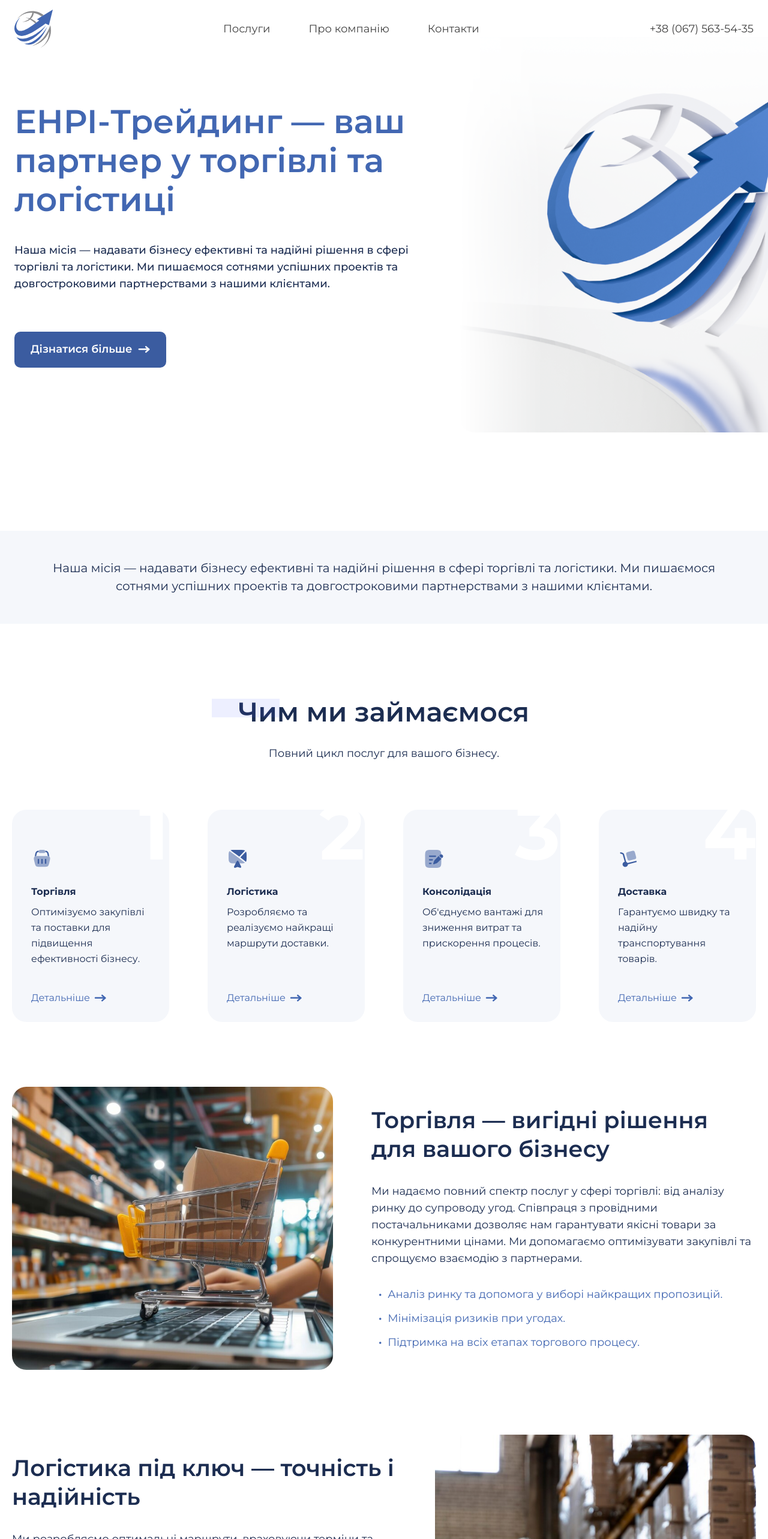
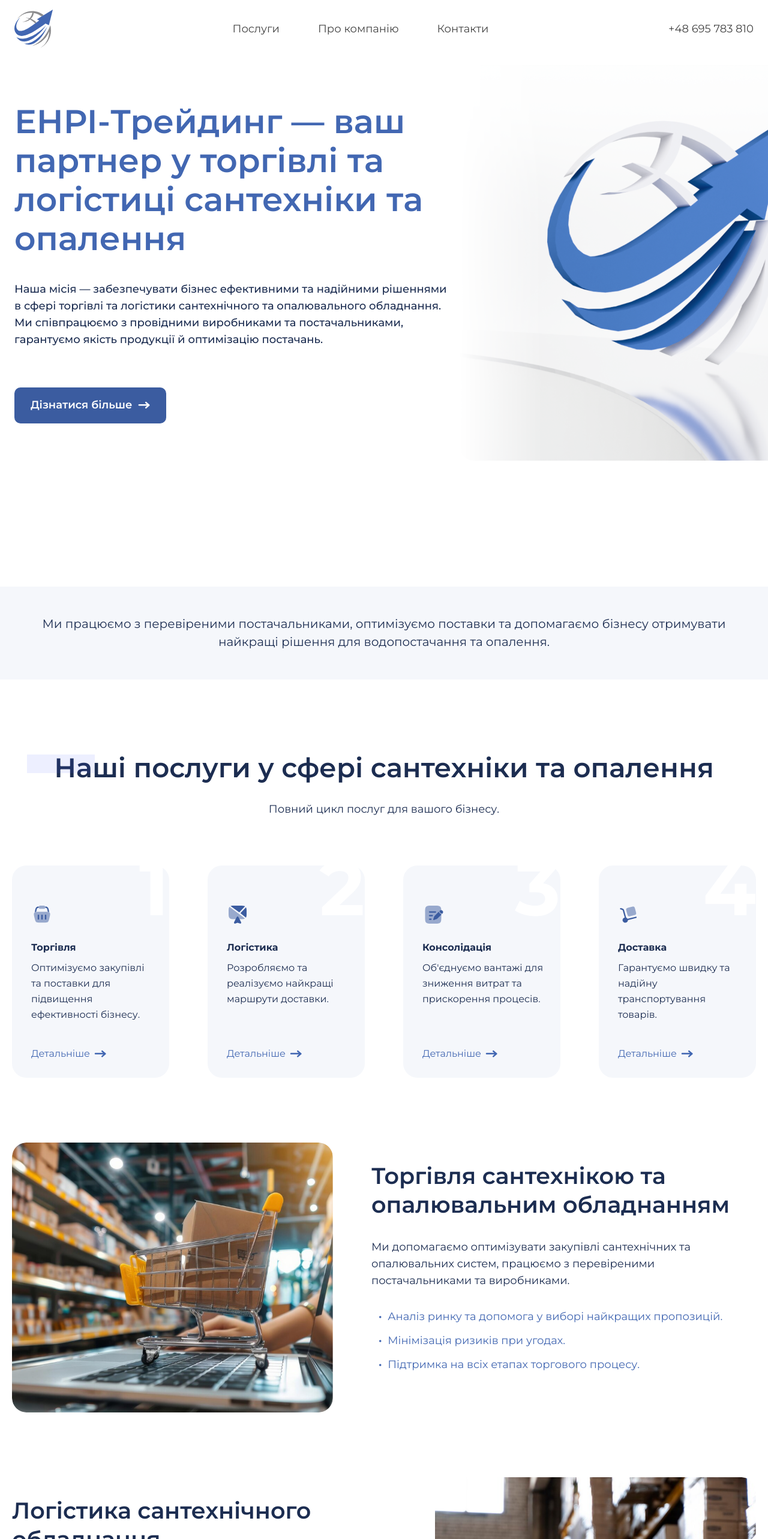
Before and after one commit to WindF1N/logistics, a React (Vite) app in the folder frontend/: page / in a window 1280 px wide. Shown: the top 2566 px of the page at 60% size. Built offline with nearby package versions, Linux system fonts and the light colour scheme.

Commit message:
Refactor website content to focus on plumbing and heating equipment services

```diff
--- a/frontend/src/components/AboutUs.jsx
+++ b/frontend/src/components/AboutUs.jsx
@@ -7,8 +7,8 @@
 
 const aboutUsItems = [
   {
-    title: "Торгівля — вигідні рішення для вашого бізнесу",
-    description: "Ми надаємо повний спектр послуг у сфері торгівлі: від аналізу ринку до супроводу угод. Співпраця з провідними постачальниками дозволяє нам гарантувати якісні товари за конкурентними цінами. Ми допомагаємо оптимізувати закупівлі та спрощуємо взаємодію з партнерами.",
+    title: "Торгівля сантехнікою та опалювальним обладнанням",
+    description: "Ми допомагаємо оптимізувати закупівлі сантехнічних та опалювальних систем, працюємо з перевіреними постачальниками та виробниками.",
     listItems: [
       "Аналіз ринку та допомога у виборі найкращих пропозицій.",
       "Мінімізація ризиків при угодах.",
@@ -17,8 +17,8 @@
     image: aboutUs1Image,
   },
   {
-    title: "Логістика під ключ — точність і надійність",
-    description: "Ми розробляємо оптимальні маршрути, враховуючи терміни та специфіку ваших вантажів. Наша команда забезпечує повне супроводження на кожному етапі доставки, від відправлення до отримання. Прозорість процесів і контроль термінів — основа нашої логістики.",
+    title: "Логістика сантехнічного обладнання",
+    description: "Організовуємо перевезення труб, радіаторів, котлів, фітингів та іншого обладнання за оптимальними маршрутами.",
     listItems: [
       "Індивідуальний підхід до кожного замовлення.",
       "Мінімізація витрат за рахунок оптимізації маршрутів.",
@@ -28,7 +28,7 @@
   },
   {
     title: "Консолідація вантажів — економія та зручність",
-    description: "Ми об'єднуємо вантажі від різних відправників в єдину партію для оптимізації перевезень. Це дозволяє знизити вартість доставки та скоротити час очікування. Наші фахівці стежать за безпекою та збереженням вашого вантажу на всіх етапах транспортування.",
+    description: "Об’єднуємо поставки сантехніки та опалювального обладнання для зниження витрат і прискорення доставки.",
     listItems: [
       "Зниження витрат за рахунок об'єднання вантажів.",
       "Підвищення ефективності та скорочення термінів доставки.",
@@ -59,6 +59,7 @@
                     fromTransform="translateY(20px)"
                     duration="all 0.5s ease-out"
                     triggerOnce={true}
+                    id={"services"+index}
                 >
                     <div className="relative w-[535px] min-w-[535px] max-[1023px]:w-[100%] max-[1023px]:h-[240px] max-[1023px]:min-w-full">
                         <img
--- a/frontend/src/components/Adventages.jsx
+++ b/frontend/src/components/Adventages.jsx
@@ -15,7 +15,7 @@
     {
       img: adventage2Image,
       title: "Швидкість",
-      text: "Працюємо точно в строк, дотримуючись усіх домовленостей."
+      text: "Оперативна доставка котлів, труб, фітингів у чіткі терміни."
     },
     {
       img: adventage3Image,
@@ -25,7 +25,7 @@
     {
       img: adventage4Image,
       title: "Комплексний підхід",
-      text: "Ми беремо на себе всі етапи, щоб ви могли зосередитися на головному."
+      text: "Від аналізу ринку до доставки — повний цикл послуг."
     }
   ];
     return (
--- a/frontend/src/components/AnimatedBlock.jsx
+++ b/frontend/src/components/AnimatedBlock.jsx
@@ -1,7 +1,7 @@
 import React from 'react';
 import { useInView } from 'react-intersection-observer';
 
-const AnimatedBlock = ({ children, classNames, triggerOnce, threshold, fromOpacity, fromTransform, duration, delay }) => {
+const AnimatedBlock = ({ children, classNames, triggerOnce, threshold, fromOpacity, fromTransform, duration, delay, id }) => {
   const { ref, inView } = useInView({
     triggerOnce: triggerOnce, // Анимация срабатывает только один раз
     threshold: threshold, // Порог видимости (10% элемента в области видимости)
@@ -11,6 +11,7 @@
     <div
       ref={ref}
       className={classNames}
+      id={id}
       style={
         inView ?
           {
--- a/frontend/src/components/Banner.jsx
+++ b/frontend/src/components/Banner.jsx
@@ -13,7 +13,7 @@
     };
 
     return (
-        <div className="relative w-full max-w-[1320px] mx-auto flex items-center justify-between mt-[168px] max-[1320px]:mt-[74px] max-[768px]:mt-[50px] px-[24px] max-[768px]:flex-col max-[768px]:gap-[24px]">
+        <div className="relative w-full max-w-[1320px] mx-auto flex items-center justify-between mt-[128px] max-[1320px]:mt-[74px] max-[768px]:mt-[50px] px-[24px] max-[768px]:flex-col max-[768px]:gap-[24px]">
             <AnimatedBlock
                 classNames="max-w-[765px] max-[1024px]:max-w-[585px] max-[768px]:max-w-full"
                 fromOpacity={0}
@@ -22,10 +22,10 @@
                 triggerOnce={true}
             >
                 <h1 className="font-geologica text-[#4267B2] text-[55px] leading-[65px] font-[600] max-[768px]:text-[40px] max-[768px]:text-[32px] max-[768px]:leading-[40px]">
-                    ЕНРІ-Трейдинг — ваш партнер у торгівлі та логістиці
+                    ЕНРІ-Трейдинг — ваш партнер у торгівлі та логістиці сантехніки та опалення
                 </h1>
-                <p className="font-geologica text-[18px] font-[500] leading-[28px] text-[#1C2D51] mt-[38px] max-w-[674px] max-[768px]:mt-[24px]">
-                    Наша місія — надавати бізнесу ефективні та надійні рішення в сфері торгівлі та логістики. Ми пишаємося сотнями успішних проектів та довгостроковими партнерствами з нашими клієнтами.
+                <p className="font-geologica text-[18px] font-[500] leading-[28px] text-[#1C2D51] mt-[38px] max-w-[724px] tracking-[0em] max-[768px]:mt-[24px]">
+                    Наша місія — забезпечувати бізнес ефективними та надійними рішеннями в сфері торгівлі та логістики сантехнічного та опалювального обладнання. Ми співпрацюємо з провідними виробниками та постачальниками, гарантуємо якість продукції й оптимізацію постачань.
                 </p>
                 <div className="mt-[66px] max-[768px]:mt-[24px]">
                     <button
@@ -35,9 +35,9 @@
                     >
                         Дізнатися більше
                         <svg width="20" height="13" viewBox="0 0 20 13" fill="none" xmlns="http://www.w3.org/2000/svg">
-                            <path d="M17.6953 6.16675L1.92957 6.16675" stroke="white" stroke-width="2.5" stroke-linecap="round" stroke-linejoin="round"/>
-                            <path d="M18.0704 6.5L13.1906 10.8333" stroke="white" stroke-width="2.5" stroke-linecap="round" stroke-linejoin="round"/>
-                            <path d="M18.0704 6.50008L13.1906 2.16675" stroke="white" stroke-width="2.5" stroke-linecap="round" stroke-linejoin="round"/>
+                            <path d="M17.6953 6.16675L1.92957 6.16675" stroke="white" strokeWidth="2.5" strokeLinecap="round" strokeLinejoin="round"/>
+                            <path d="M18.0704 6.5L13.1906 10.8333" stroke="white" strokeWidth="2.5" strokeLinecap="round" strokeLinejoin="round"/>
+                            <path d="M18.0704 6.50008L13.1906 2.16675" stroke="white" strokeWidth="2.5" strokeLinecap="round" strokeLinejoin="round"/>
                         </svg>
                     </button>
                 </div>
--- a/frontend/src/components/Footer.jsx
+++ b/frontend/src/components/Footer.jsx
@@ -62,10 +62,10 @@
                     triggerOnce={true}
                     >
                         <h2 className="font-geologica text-[45px] leading-[54.86px] font-[600] text-[#1C2D51] max-[1024px]:text-center">
-                            Зв'яжіться з нами
+                            Зв’яжіться з нами
                         </h2>
                         <p className="font-geologica text-[18px] leading-[28px] mt-[11px] font-[400] text-[#1C2D51] max-[1024px]:text-center">
-                            Якщо у вас виникли запитання або бажаєте дізнатися більше про наші послуги, напишіть нам через форму чи зателефонуйте.
+                            Якщо вам потрібні надійні постачання сантехнічного та опалювального обладнання, зв’яжіться з нами — ми допоможемо знайти найкращі рішення для вашого бізнесу.
                         </p>
                         <img src={contactsImage} alt="contacts" className="w-[407px] h-[233px] object-cover max-[768px]:w-full max-[768px]:h-auto"/>
                     </AnimatedBlock>
@@ -141,7 +141,7 @@
                     <div onClick={() => scrollToSection('contacts')}>Контакти</div>
                 </div>
                 <div className="text-[14px] leading-[28px] font-[500] text-[#4A4A4A] mt-[16px] max-w-[499px]">
-                    Наша місія — надавати бізнесу ефективні та надійні рішення в сфері торгівлі та логістики. Ми пишаємося сотнями успішних проектів та довгостроковими партнерствами з нашими клієнтами.
+                    Наша місія — забезпечувати бізнес ефективними та надійними рішеннями в сфері торгівлі та логістики сантехнічного та опалювального обладнання.
                 </div>
             </div>
             <div className="flex flex-col justify-end">
@@ -149,13 +149,13 @@
                     Адреса головного офісу
                 </div>
                 <div className="text-[14px] leading-[20px] font-[400] text-[#4A4A4A] mt-[16px]">
-                    м. Київ вул. Євгена Коновальця 31 офіс 39
+                    ul. . MAGNOLII 30, miejsc. DĘBE, kod 05-140 poczta, kraj POLSKA
                 </div>
                 <div className="text-[14px] leading-[20px] font-[400] text-[#4A4A4A] mt-[16px]">
-                    +38 (067) 563-54-35
+                    +48 695 783 810
                 </div>
                 <div className="text-[14px] leading-[20px] font-[400] text-[#4A4A4A] mt-[16px]">
-                    info@fp-partners.ua
+                    enri@enri-trading.com
                 </div>
             </div>
         </div>
--- a/frontend/src/components/Header.jsx
+++ b/frontend/src/components/Header.jsx
@@ -29,7 +29,7 @@
                 <div onClick={() => scrollToSection('contacts')}>Контакти</div>
             </div>
             <div className="shrink-0">
-                <a href="tel:+380675635435" className="text-center text-[#444444] text-[18px] font-normal leading-[28px] cursor-pointer">+38 (067) 563-54-35</a>
+                <a href="tel:+48695783810" className="text-center text-[#444444] text-[18px] font-normal leading-[28px] cursor-pointer">+48 695 783 810</a>
             </div>
         </AnimatedBlock>
     );
--- a/frontend/src/components/Mission.jsx
+++ b/frontend/src/components/Mission.jsx
@@ -12,7 +12,7 @@
             triggerOnce={true}
           >
             <div className="font-geologica text-[20px] leading-[30px] font-[400] text-[#1C2D51] text-center max-w-[1160px] max-[1024px]:px-[24px]">
-              Наша місія — надавати бізнесу ефективні та надійні рішення в сфері торгівлі та логістики. Ми пишаємося сотнями успішних проектів та довгостроковими партнерствами з нашими клієнтами.
+              Ми працюємо з перевіреними постачальниками, оптимізуємо поставки та допомагаємо бізнесу отримувати найкращі рішення для водопостачання та опалення.
             </div>
           </AnimatedBlock>
         </div>
--- a/frontend/src/components/Services.jsx
+++ b/frontend/src/components/Services.jsx
@@ -5,6 +5,15 @@
 import AnimatedBlock from './AnimatedBlock';
 
 export default function Services() {
+    const scrollToSection = (id) => {
+        const element = document.getElementById(id);
+        if (element) {
+          element.scrollIntoView({
+            behavior: 'smooth', // Плавный скролл
+            block: 'center', // Скролл к началу элемента
+          });
+        }
+    };
     const services = [
         {
             icon: service1Image,
@@ -44,7 +53,7 @@
               classNames={"flex flex-col items-center"}
             >
               <h2 className="relative flex text-[45px] leading-[54.86px] font-[600] text-[#1C2D51] text-center">
-                Чим ми займаємося
+                Наші послуги у сфері сантехніки та опалення
                 <div className='absolute w-[113px] h-[31px] bg-[#4D65FF] opacity-[0.1] top-[5px] left-[-45px] max-[524px]:right-[6vw] max-[524px]:left-auto'></div>
               </h2>
               <p className="text-[18px] leading-[28px] font-[400] text-[#1C2D51] mt-[27px] text-center">
@@ -72,12 +81,12 @@
                   <div className="font-geologica text-[16px] leading-[26px] font-[400] text-[#1C2D51] w-[105%] mb-[44px]">
                       {_.description}
                   </div>
-                  <div className="text-[16px] leading-[16px] font-[400] text-[#4267B2] flex items-center gap-[7px] mt-auto">
+                  <div className="text-[16px] leading-[16px] font-[400] text-[#4267B2] flex items-center gap-[7px] mt-auto" onClick={() => scrollToSection(`services${index}`)}>
                     Детальніше
                     <svg xmlns="http://www.w3.org/2000/svg" width="20" height="12" viewBox="0 0 20 12" fill="none">
-                      <path d="M17.7658 5.66675L2 5.66675" stroke="#4267B2" stroke-width="2.5" stroke-linecap="round" stroke-linejoin="round"/>
-                      <path d="M18.1409 6L13.261 10.3333" stroke="#4267B2" stroke-width="2.5" stroke-linecap="round" stroke-linejoin="round"/>
-                      <path d="M18.1409 6.00008L13.261 1.66675" stroke="#4267B2" stroke-width="2.5" stroke-linecap="round" stroke-linejoin="round"/>
+                      <path d="M17.7658 5.66675L2 5.66675" stroke="#4267B2" strokeWidth="2.5" strokeLinecap="round" strokeLinejoin="round"/>
+                      <path d="M18.1409 6L13.261 10.3333" stroke="#4267B2" strokeWidth="2.5" strokeLinecap="round" strokeLinejoin="round"/>
+                      <path d="M18.1409 6.00008L13.261 1.66675" stroke="#4267B2" strokeWidth="2.5" strokeLinecap="round" strokeLinejoin="round"/>
                     </svg>
                   </div>
                 </AnimatedBlock>
```
